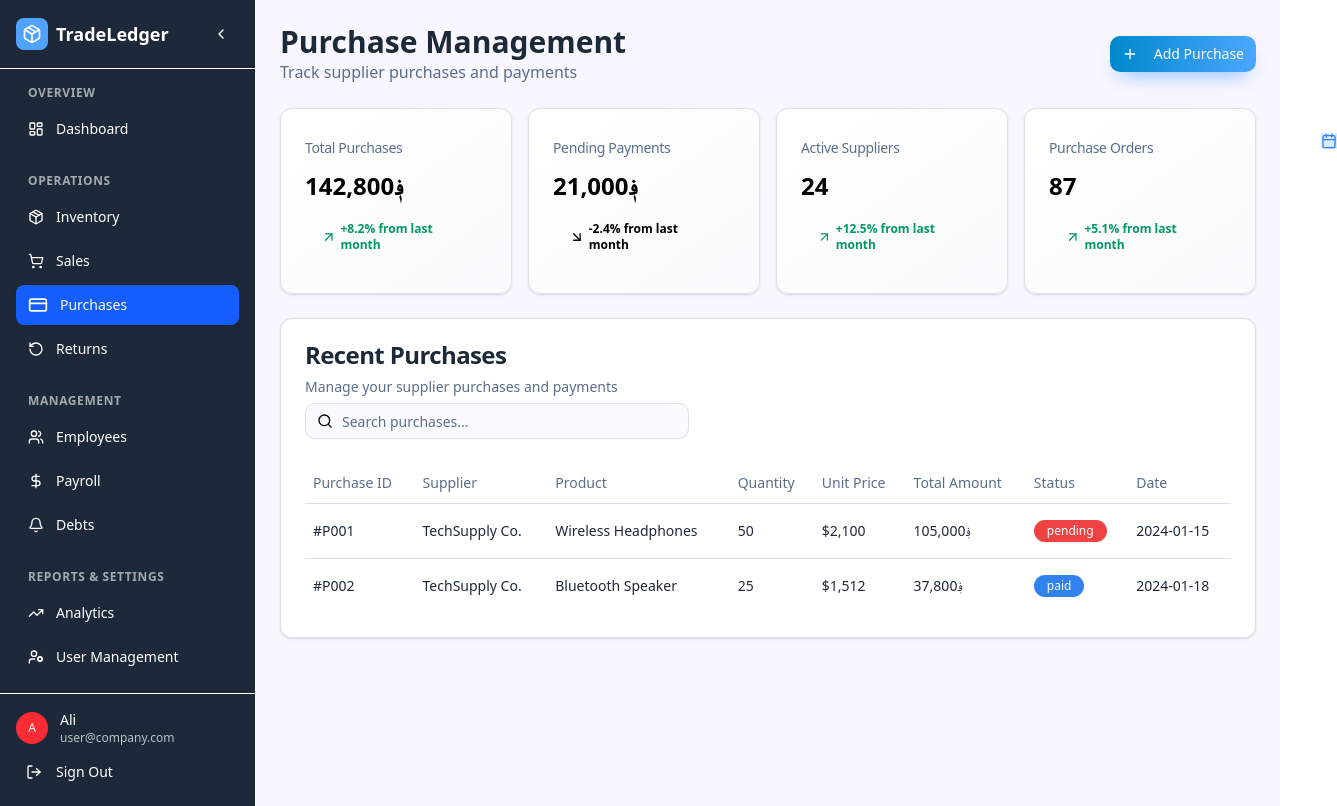
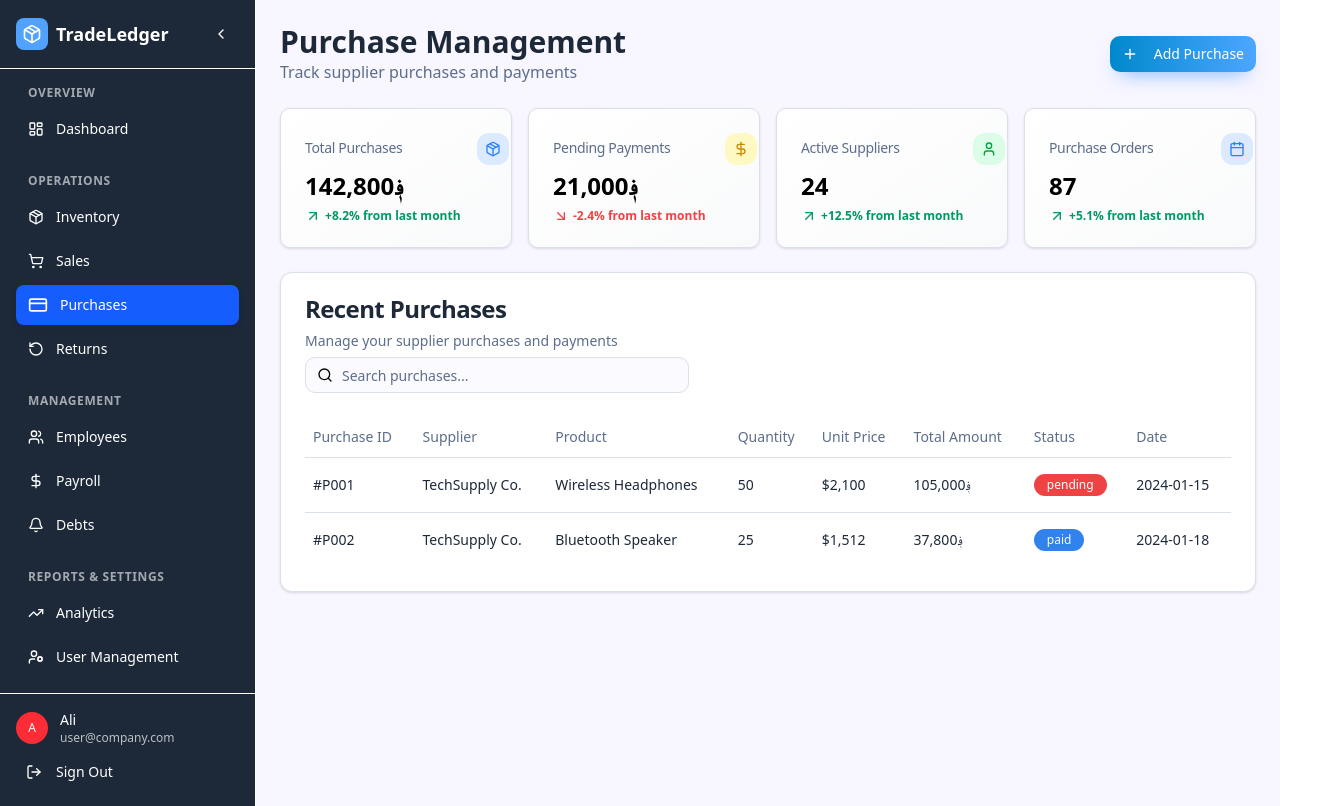
Before and after one commit to Sohrab-Malikzada/Store-Managment_Dashborad, a React (Vite) app: page /purchases in a window 1280 px wide. Both pictures are taken after typing "name@example.com", "Sample123" into the empty fields and a click on the button "Sign In". Shown: the whole page, 1337 px wide, since content can reach past the window. Built offline with nearby package versions, Linux system fonts and the light colour scheme.

Commit message:
Purchases is changed

```diff
--- a/src/Pages/Purchases.jsx
+++ b/src/Pages/Purchases.jsx
@@ -174,29 +174,41 @@
           value={`؋${totalPurchases.toLocaleString()}`}
           icon={Package}
           trend={{ value: 8.2, label: "from last month" }}
-        />
+          trendchange="text-[hsl(142,76%,36%)]  -ml-4 mt-[-5px] "
+          box={`rounded-[10px] h-35 text-red-600 border bg-card text-card-foreground shadow-sm gradient-card shadow-soft hover:shadow-medium transition-all duration-300`}
+          icanchange="h-8 w-8 mb-2 p-2  -mr-45 rounded-[12px] "
+         />
         </div>
         <StatsCard
           title="Pending Payments"
           value={`؋${pendingPayments.toLocaleString()}`}
           icon={DollarSign}
           trend={{ value: -2.4, label: "from last month" }}
+          trendchange="text-[hsl(0,84%,60%)] -ml-4 mt-[-5px]"
+          box={`rounded-[10px] h-35 text-red-600 border bg-card text-card-foreground shadow-sm gradient-card shadow-soft hover:shadow-medium transition-all duration-300`}
+          icanchange="h-8 w-8 mb-2 p-2  -mr-45 rounded-[12px] "
         />
         <StatsCard
           title="Active Suppliers"
           value="24"
           icon={User}
           trend={{ value: 12.5, label: "from last month" }}
-        />
+          trendchange="text-[hsl(142,76%,36%)] -ml-4 mt-[-5px]"
+          box={`rounded-[10px] h-35 text-red-600 border bg-card text-card-foreground shadow-sm gradient-card shadow-soft hover:shadow-medium transition-all duration-300`}
+          icanchange="h-8 w-8 mb-2 p-2  -mr-45 rounded-[12px] "
+       />
         <StatsCard
           title="Purchase Orders"
           value="87"
           icon={Calendar}
           trend={{ value: 5.1, label: "from last month" }}
-        />
+          trendchange="text-[hsl(142,76%,36%)] -ml-4 mt-[-5px]"
+          box={`rounded-[10px] h-35 text-red-600 border bg-card text-card-foreground shadow-sm gradient-card shadow-soft hover:shadow-medium transition-all duration-300`}
+          icanchange="h-8 w-8 mb-2 p-2  -mr-45 rounded-[12px] "
+      />
       </div>
 
-      <Card className="bg-white h-80 border-[hsl(214,20%,88%)] ">
+      <Card className="bg-white -mt-5 h-80 border-[hsl(214,20%,88%)] ">
         <CardHeader>
           <CardTitle className=" text-[hsl(216,32%,17%)]">Recent Purchases</CardTitle>
           <CardDescription className="text-[hsl(216,20%,45%)]">Manage your supplier purchases and payments</CardDescription>
--- a/src/components/dashboard/StatsCard.jsx
+++ b/src/components/dashboard/StatsCard.jsx
@@ -4,7 +4,7 @@
 import { Card } from "@/components/ui/card";
 import { ArrowUpRight, ArrowDownRight } from "lucide-react";
 
-export function  StatsCard({ title, value, icon: Icon, trend, iconColor }) {
+export function StatsCard({trendchange, icanchange, box, title, value, icon: Icon, trend, iconColor }) {
 
   let colorClass = iconColor;
   if (!colorClass) {
@@ -18,15 +18,15 @@
   }
 
   return (
-    <Card className="gradient-card  shadow-[0,4px,30px]	 hover:shadow-[hsl(45,8%,69%)] transition-all duration-300 p-10 border-[hsl(214,20%,88%)] hover:shadow-medium ">
-      <div className="position-relative flex -mb-3 items-right gap-10">
+    <Card className={`gradient-card ${box} shadow-[0,4px,30px]	 hover:shadow-[hsl(45,8%,69%)] transition-all duration-300 p-10 border-[hsl(214,20%,88%)] hover:shadow-medium `}>
+      <div className="position-relative  flex -mb-3 items-right gap-10">
         {Icon && (
           <span className={`rounded-lg p-2  flex items-right  justify-end`}>
-            <Icon className={`items-center  ${colorClass} position-absolute -m-66 -mt-6  h-4 w-4 flex justify-end `} />
+            <Icon className={`items-center ${icanchange}  ${colorClass} position-absolute -m-66 -mt-6   h-4 w-4 flex justify-end `} />
           </span>
         )}
-        <div className="flex-1">
-          <div className="flex justify-start -ml-18 -mt-2  tracking-tight items-center text-sm font-medium text-[hsl(216,20%,45%)]  leading-none">
+        <div className=" flex-1">
+          <div className="flex  justify-start -ml-18 -mt-2  tracking-tight items-center text-sm font-medium text-[hsl(216,20%,45%)]  leading-none">
             {title}
           </div>
           <div className="mt-4 -ml-18 space-x-7 flex justify-start text-2xl font-bold text-foreground leading-tight">
@@ -35,7 +35,7 @@
         </div>
       </div>
       {trend && (
-        <div className={`flex items-center gap-1 text-xs font-semibold mt-2 ${trend.value > 0 ? 'text-emerald-600' : trend.value < 0 ? 'text-foreground' : 'text-muted-foreground'}`}>
+        <div className={`flex ${trendchange} items-center gap-1 text-xs font-semibold mt-2 ${trend.value > 0 ? 'text-emerald-600' : trend.value < 0 ? 'text-foreground' : 'text-muted-foreground'}`}>
           {trend.value > 0 ? <ArrowUpRight className="w-4 h-4" /> : trend.value < 0 ? <ArrowDownRight className="w-4 h-4" /> : null}
           {trend.value > 0 ? '+' : ''}{trend.value}% {trend.label}
         </div>
```
